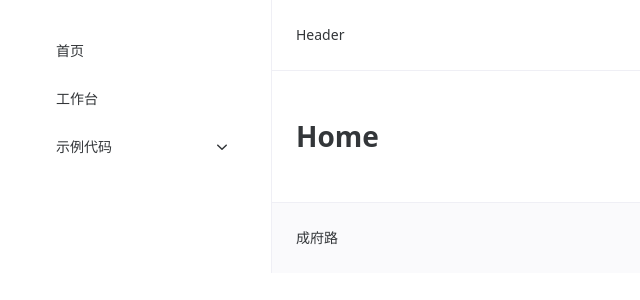
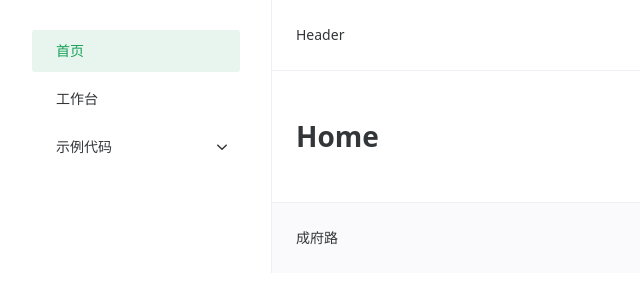
Before and after one commit to jic999/jic-vue3-admin, a Vue app: page /home in a window 1280 px wide. Shown: the top 300 px of the page, without its empty margins (0-640 px from the left). Built offline with nearby package versions, Linux system fonts and the light colour scheme.

Commit message:
feat: 🐛 修复页面刷新后菜单选中项无高亮

```diff
--- a/src/components/Layout/AppSidebar.vue
+++ b/src/components/Layout/AppSidebar.vue
@@ -1,5 +1,5 @@
 <script setup>
-import { computed, ref } from 'vue'
+import { ref } from 'vue'
 import { useRoute, useRouter } from 'vue-router'
 
 const route = useRoute()
@@ -16,16 +16,22 @@ function getMenuItem(route) {
     path: route.path,
     order: route.meta?.order || 0,
   }
-  if (route.isSingle || !route.children) return menuItem
+  if (!route.children) return menuItem
+  if (route.isSingle)
+    return {
+      ...menuItem,
+      key: route.children[0].name,
+    }
   menuItem.children = route.children.map((item) => getMenuItem(item))
   return menuItem
 }
 
-const defaultActive = ref(route.name)
 function handleChangeMenu(key) {
   router.push({ name: key })
   defaultActive.value = key
 }
+const defaultActive = ref(route.name)
+console.log(defaultActive.value)
 </script>
 
 <template>
```
